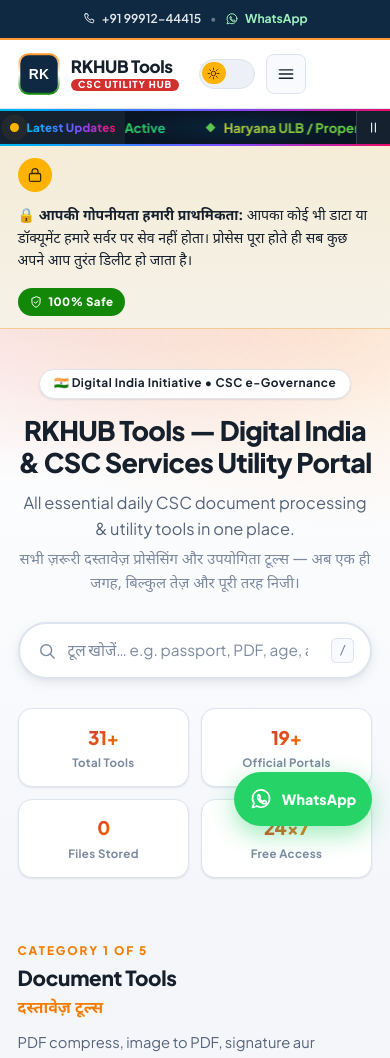
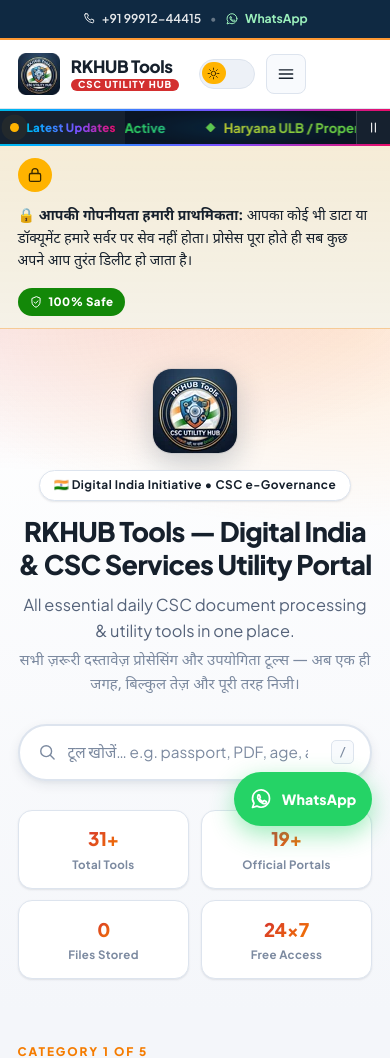
Before and after one commit to kumarrame/rkhub-tools, a Flask app: page / in a window 390 px wide. Shown: the top 1058 px of the page. Run offline with Flask 3, Linux system fonts and the light colour scheme; some libraries are stand-ins or nearby versions.

Commit message:
Use RKHUB crest as the site logo, sharp on every screen density
Replaces the inline "RK" placeholder SVG with the supplied RKHUB crest in
the navbar, hero and footer of both the home and tool pages, plus the favicon.

The crest is a detailed badge, so a single fixed-size file looks soft. A
shared macro (templates/_brand_logo.html) takes the CSS display size and snaps
up to the nearest generated 1x/2x/3x files, emitting WebP with a PNG fallback:

  42px slot -> 64 / 84 / 128      84px hero -> 84 / 168 / 256

The 3x tier matters because a 2x-only srcset leaves the logo visibly soft on
the ~3x phones most CSC users carry. Every generated PNG is a 255-colour
palette image, which keeps the navbar logo under 5 KB instead of ~483 KB for
the truecolour equivalent.

The artwork is cropped to a square that contains the whole crest and masked
with a rounded rectangle rather than a circle - the crest is taller than it is
wide (649x696), and a circular mask cut its top and base.

```diff
--- a/static/css/style.css
+++ b/static/css/style.css
@@ -246,7 +246,9 @@ html[data-theme="dark"] .eyebrow { color: var(--amber); }
 }
 
 .brand { display: inline-flex; align-items: center; gap: .7rem; flex: 0 0 auto; }
-.brand__logo { display: grid; place-items: center; }
+.brand__logo { display: grid; place-items: center; line-height: 0; }
+.brand__logo picture { display: block; line-height: 0; }
+.brand__logo img { display: block; max-width: 100%; height: auto; }
 .brand__text { display: flex; flex-direction: column; line-height: 1.1; }
 .brand__name { font-size: 1.06rem; font-weight: 800; letter-spacing: -.02em; }
 .brand__badge {
@@ -497,6 +499,12 @@ html[data-theme="dark"] .theme-toggle__thumb .ico--moon { display: block; }
     linear-gradient(180deg, var(--surface), var(--bg));
 }
 .hero__inner { max-width: 860px; text-align: center; }
+.hero__brand { display: flex; justify-content: center; margin: 0 0 1.1rem; }
+.hero__brand .brand__logo {
+  box-shadow: 0 10px 30px rgba(15, 41, 66, .22), 0 0 0 1px rgba(15, 41, 66, .08);
+  border-radius: 22%;
+}
+.hero__brand .brand__logo img { border-radius: 22%; }
 .hero__eyebrow {
   display: inline-block;
   margin: 0 0 .9rem;
--- /dev/null
+++ b/templates/_brand_logo.html
@@ -0,0 +1,35 @@
+{#
+  RKHUB brand logo.
+
+  The artwork is a detailed crest, so it ships at several sizes. Callers pass
+  the CSS display size in px; the macro snaps up to the nearest generated
+  1x, 2x and 3x files so we never emit a URL that does not exist.
+
+    display 42px -> 64 (1x)  84 (2x)  128 (3x)
+    display 40px -> 64 (1x)  84 (2x)  128 (3x)
+    display 84px -> 84 (1x)  168 (2x) 256 (3x)
+
+  The 3x tier matters: a 2x-only srcset leaves the logo soft on the ~3x
+  density phones most CSC users own, which is exactly the detail that makes
+  this logo look cheap.
+
+  WebP is offered first (about half the bytes of the PNG at equal quality)
+  and the PNG is the fallback. width/height are always emitted so the navbar
+  never reflows while the image loads.
+#}
+{%- macro brand_logo(size=42, name='rkhub-logo') -%}
+{%- set ns = namespace(one=512, two=512, three=512) -%}
+{%- for px in [64, 84, 128, 168, 256, 512] -%}
+{%- if ns.one == 512 and px >= size %}{% set ns.one = px %}{% endif -%}
+{%- if ns.two == 512 and px >= size * 2 %}{% set ns.two = px %}{% endif -%}
+{%- if ns.three == 512 and px >= size * 3 %}{% set ns.three = px %}{% endif -%}
+{%- endfor -%}
+<span class="brand__logo" aria-hidden="true">
+  <picture>
+    <source type="image/webp" srcset="{{ url_for('static', filename='images/' ~ name ~ '-' ~ ns.one ~ '.webp') }} 1x, {{ url_for('static', filename='images/' ~ name ~ '-' ~ ns.two ~ '.webp') }} 2x, {{ url_for('static', filename='images/' ~ name ~ '-' ~ ns.three ~ '.webp') }} 3x">
+    <img src="{{ url_for('static', filename='images/' ~ name ~ '-' ~ ns.one ~ '.png') }}"
+         srcset="{{ url_for('static', filename='images/' ~ name ~ '-' ~ ns.one ~ '.png') }} 1x, {{ url_for('static', filename='images/' ~ name ~ '-' ~ ns.two ~ '.png') }} 2x, {{ url_for('static', filename='images/' ~ name ~ '-' ~ ns.three ~ '.png') }} 3x"
+         width="{{ size }}" height="{{ size }}" alt="" decoding="async">
+  </picture>
+</span>
+{%- endmacro -%}
--- a/templates/index.html
+++ b/templates/index.html
@@ -1,4 +1,4 @@
-<!DOCTYPE html>
+{% from "_brand_logo.html" import brand_logo %}<!DOCTYPE html>
 <html lang="hi" data-theme="light">
 <head>
   <meta charset="UTF-8" />
@@ -7,7 +7,9 @@
   <meta name="theme-color" content="#0F2942" />
   <title>{{ SITE.title }}</title>
 
-  <link rel="icon" href="{{ url_for('static', filename='images/logo.svg') }}" type="image/svg+xml" />
+  <link rel="icon" href="{{ url_for('static', filename='images/rkhub-logo-64.png') }}" sizes="64x64" type="image/png" />
+<link rel="icon" href="{{ url_for('static', filename='images/rkhub-logo.svg') }}" type="image/svg+xml" />
+<link rel="apple-touch-icon" href="{{ url_for('static', filename='images/rkhub-logo-168.png') }}" />
   <link rel="preconnect" href="https://fonts.googleapis.com" />
   <link rel="preconnect" href="https://fonts.gstatic.com" crossorigin />
   <link href="https://fonts.googleapis.com/css2?family=Noto+Sans+Devanagari:wght@400;500;600;700&family=Plus+Jakarta+Sans:wght@400;500;600;700;800&display=swap" rel="stylesheet" />
@@ -43,21 +45,7 @@
   <header class="navbar" id="navbar">
     <div class="container navbar__inner">
       <a class="brand" href="{{ url_for('index') }}">
-        <span class="brand__logo" aria-hidden="true">
-          <svg viewBox="0 0 128 128" width="42" height="42">
-            <defs>
-              <linearGradient id="brandTri" x1="0" y1="0" x2="0" y2="1">
-                <stop offset="0%" stop-color="#FF9933" />
-                <stop offset="50%" stop-color="#FFFFFF" />
-                <stop offset="100%" stop-color="#138808" />
-              </linearGradient>
-            </defs>
-            <rect x="4" y="4" width="120" height="120" rx="28" fill="#0F2942" />
-            <rect x="4" y="4" width="120" height="120" rx="28" fill="none" stroke="url(#brandTri)" stroke-width="6" />
-            <text x="64" y="80" text-anchor="middle" font-family="Arial, sans-serif"
-                  font-size="42" font-weight="800" fill="#FFFFFF" letter-spacing="1">RK</text>
-          </svg>
-        </span>
+        {{ brand_logo(42) }}
         <span class="brand__text">
           <span class="brand__name">{{ SITE.name }}</span>
           <span class="brand__badge">{{ SITE.badge }}</span>
@@ -138,6 +126,9 @@
     <section class="hero">
       <div class="hero__bg" aria-hidden="true"></div>
       <div class="container hero__inner">
+        <div class="hero__brand">
+          {{ brand_logo(84) }}
+        </div>
         <p class="hero__eyebrow">🇮🇳 Digital India Initiative • CSC e-Governance</p>
         <h1 class="hero__title">{{ SITE.title }}</h1>
         <p class="hero__subtitle">{{ SITE.subtitle }}</p>
@@ -259,14 +250,7 @@
     <div class="container footer__grid">
       <div class="footer__col">
         <span class="brand brand--footer">
-          <span class="brand__logo" aria-hidden="true">
-            <svg viewBox="0 0 128 128" width="40" height="40">
-              <rect x="4" y="4" width="120" height="120" rx="28" fill="#0F2942" />
-              <rect x="4" y="4" width="120" height="120" rx="28" fill="none" stroke="#FF9933" stroke-width="6" />
-              <text x="64" y="80" text-anchor="middle" font-family="Arial, sans-serif"
-                    font-size="42" font-weight="800" fill="#FFFFFF">RK</text>
-            </svg>
-          </span>
+          {{ brand_logo(40) }}
           <span class="brand__text">
             <span class="brand__name">{{ SITE.name }}</span>
             <span class="brand__badge">{{ SITE.badge }}</span>
```
Also changed, not shown: templates/tool_view.html (+6 -25 lines), static/images/rkhub-logo-128.png (added), static/images/rkhub-logo-128.webp (added), static/images/rkhub-logo-168.png (added), static/images/rkhub-logo-168.webp (added), static/images/rkhub-logo-256.png (added), static/images/rkhub-logo-256.webp (added), static/images/rkhub-logo-512.png (added), static/images/rkhub-logo-512.webp (added), static/images/rkhub-logo-64.png (added), static/images/rkhub-logo-64.webp (added), static/images/rkhub-logo-84.png (added), static/images/rkhub-logo-84.webp (added), static/images/rkhub-logo.png (added), 2 more files.
